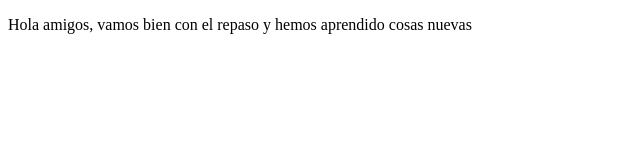
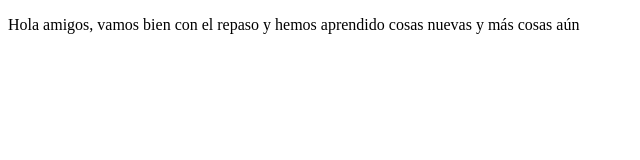
Before and after one commit to dschva/repositoryExample, a plain HTML site: page index.html in a window 1280 px wide. Shown: the whole page, without its empty margins (0-640 px from the left). Drawn offline with Linux system fonts and the light colour scheme.

Commit message:
Cambioooos

```diff
--- a/index.html
+++ b/index.html
@@ -8,7 +8,7 @@
 </head>
 <body>
     <p>
-        Hola amigos, vamos bien con el repaso y hemos aprendido cosas nuevas
+        Hola amigos, vamos bien con el repaso y hemos aprendido cosas nuevas y más cosas aún
     </p>
 </body>
 </html>
```
